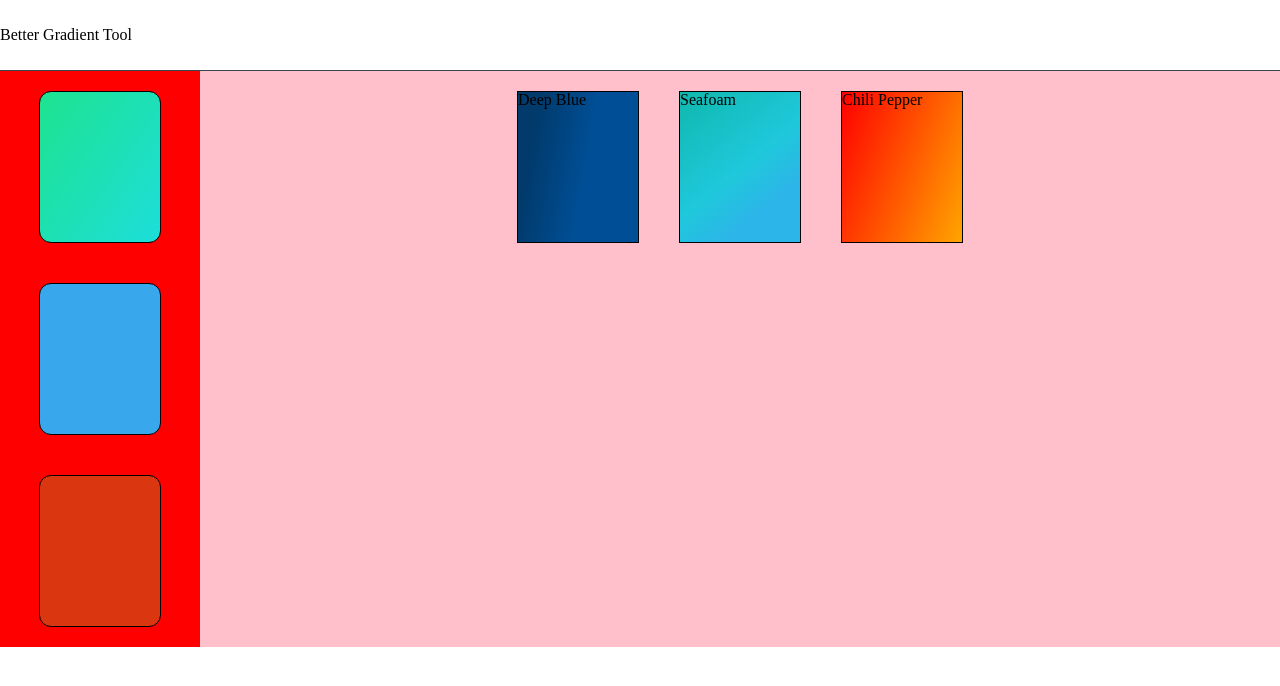
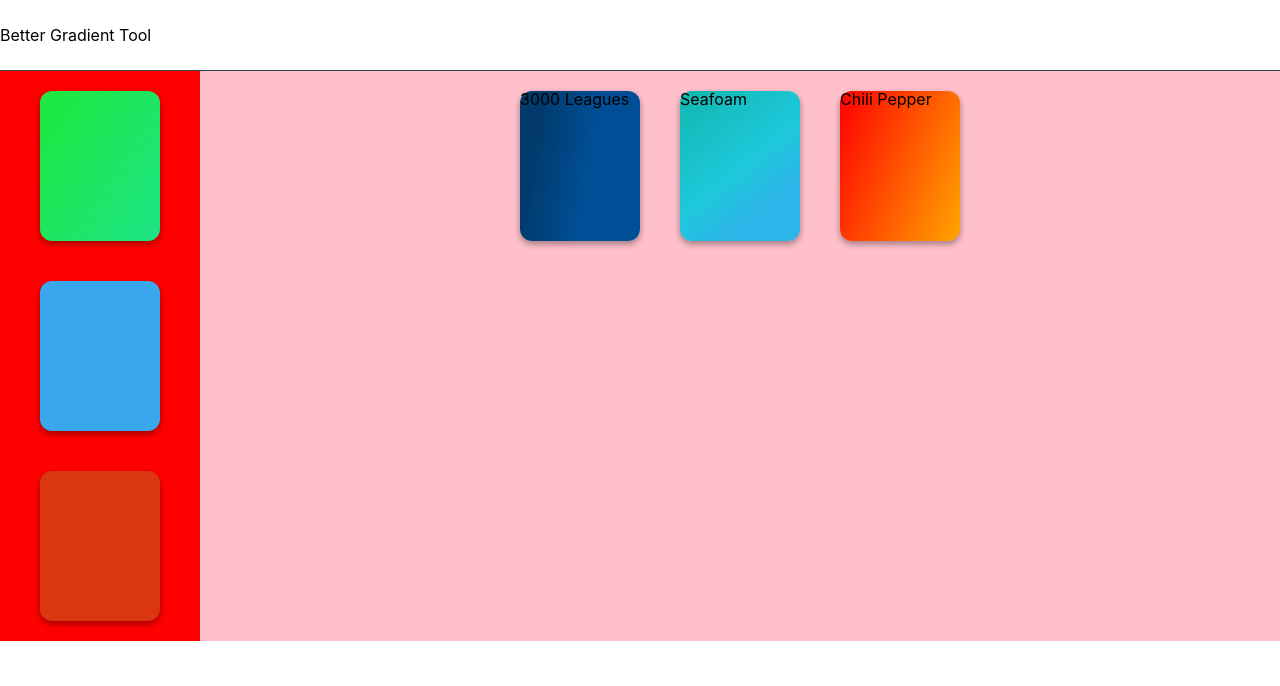
Before and after one commit to leo-generali/better-gradient-tool, a React (Create React App) app: page / in a window 1280 px wide. Shown: the top 686 px of the page. Built offline with nearby package versions, Linux system fonts and the light colour scheme.

Commit message:
Add new screen shot, update styling a teensy bit: box shadows and some more rounded corners

```diff
--- a/src/colordata.json
+++ b/src/colordata.json
@@ -1,6 +1,6 @@
 [
 	{
-		"name": "Deep Blue",
+		"name": "3000 Leagues",
 		"tags": {
 			"blue": true
 		},
--- a/src/style.scss
+++ b/src/style.scss
@@ -3,6 +3,7 @@
 // \*------------------------------------*/
 
 @import "styles/base/variables";
+@import "styles/base/mixins";
 @import "styles/base/reset";
 @import "styles/base/shared";
 
--- /dev/null
+++ b/src/styles/base/_mixins.scss
@@ -0,0 +1,13 @@
+@mixin box_shadow ($level) {
+    @if $level == 1 {
+        box-shadow: 0 1px 3px rgba(0,0,0,0.12), 0 1px 2px rgba(0,0,0,0.24);
+    } @else if $level == 2 {
+        box-shadow: 0 3px 6px rgba(0,0,0,0.16), 0 3px 6px rgba(0,0,0,0.23);
+    } @else if $level == 3 {
+        box-shadow: 0 10px 20px rgba(0,0,0,0.19), 0 6px 6px rgba(0,0,0,0.23);
+    } @else if $level == 4 {
+        box-shadow: 0 14px 28px rgba(0,0,0,0.25), 0 10px 10px rgba(0,0,0,0.22);
+    } @else if $level == 5 {
+        box-shadow: 0 19px 38px rgba(0,0,0,0.30), 0 15px 12px rgba(0,0,0,0.22);
+    }
+}
--- a/src/styles/base/_shared.scss
+++ b/src/styles/base/_shared.scss
@@ -1,3 +1,7 @@
 // /*------------------------------------*\
 //     Shared
 // \*------------------------------------*/
+
+body {
+    font-family: $font-stack;
+}
--- a/src/styles/base/_variables.scss
+++ b/src/styles/base/_variables.scss
@@ -2,5 +2,7 @@
 //     Common Variables
 // \*------------------------------------*/
 
+$font-stack: -apple-system, BlinkMacSystemFont, "Segoe UI", Roboto, Helvetica, Arial, sans-serif, "Apple Color Emoji", "Segoe UI Emoji", "Segoe UI Symbol";
+
 $white: #FAFAFA;
 $black: #37474F;
--- a/src/styles/components/_card.scss
+++ b/src/styles/components/_card.scss
@@ -4,7 +4,6 @@
 
 $card-height: 150px;
 $card-width: 120px;
-
 
 .card {
 	min-height: $card-height;
@@ -15,5 +14,11 @@ $card-width: 120px;
 	margin: 20px;
 
 	background-color: white;
-	border: 1px solid black;
+    @include box_shadow(2);
+
+    &:hover {
+        transition: 300ms;
+        transform: translateY(-1px);
+        @include box_shadow(3);
+    }
 }
--- a/src/styles/components/_colorpickercard.scss
+++ b/src/styles/components/_colorpickercard.scss
@@ -9,10 +9,10 @@
 		background: linear-gradient(124deg, #ff2400, #e81d1d, #e8b71d, #e3e81d, #1de840, #1ddde8, #2b1de8, #dd00f3, #dd00f3);
 		background-size: 1800% 1800%;
 
-		-webkit-animation: rainbow 18s ease infinite;
-		-z-animation: rainbow 18s ease infinite;
-		-o-animation: rainbow 18s ease infinite;
-		animation: rainbow 18s ease infinite;
+		-webkit-animation: rainbow 8s ease infinite;
+		-z-animation: rainbow 8s ease infinite;
+		-o-animation: rainbow 8s ease infinite;
+		animation: rainbow 8s ease infinite;
 
 		@-webkit-keyframes rainbow {
 			0%{background-position:0% 82%}
--- a/src/styles/components/_gradientcard.scss
+++ b/src/styles/components/_gradientcard.scss
@@ -3,6 +3,7 @@
 // \*------------------------------------*/
 
 .card__gradient {
+    border-radius: 12px;
 
 	&:hover {
 		cursor: pointer;
```
Also changed, not shown: screenshots/version-4.png (added).
